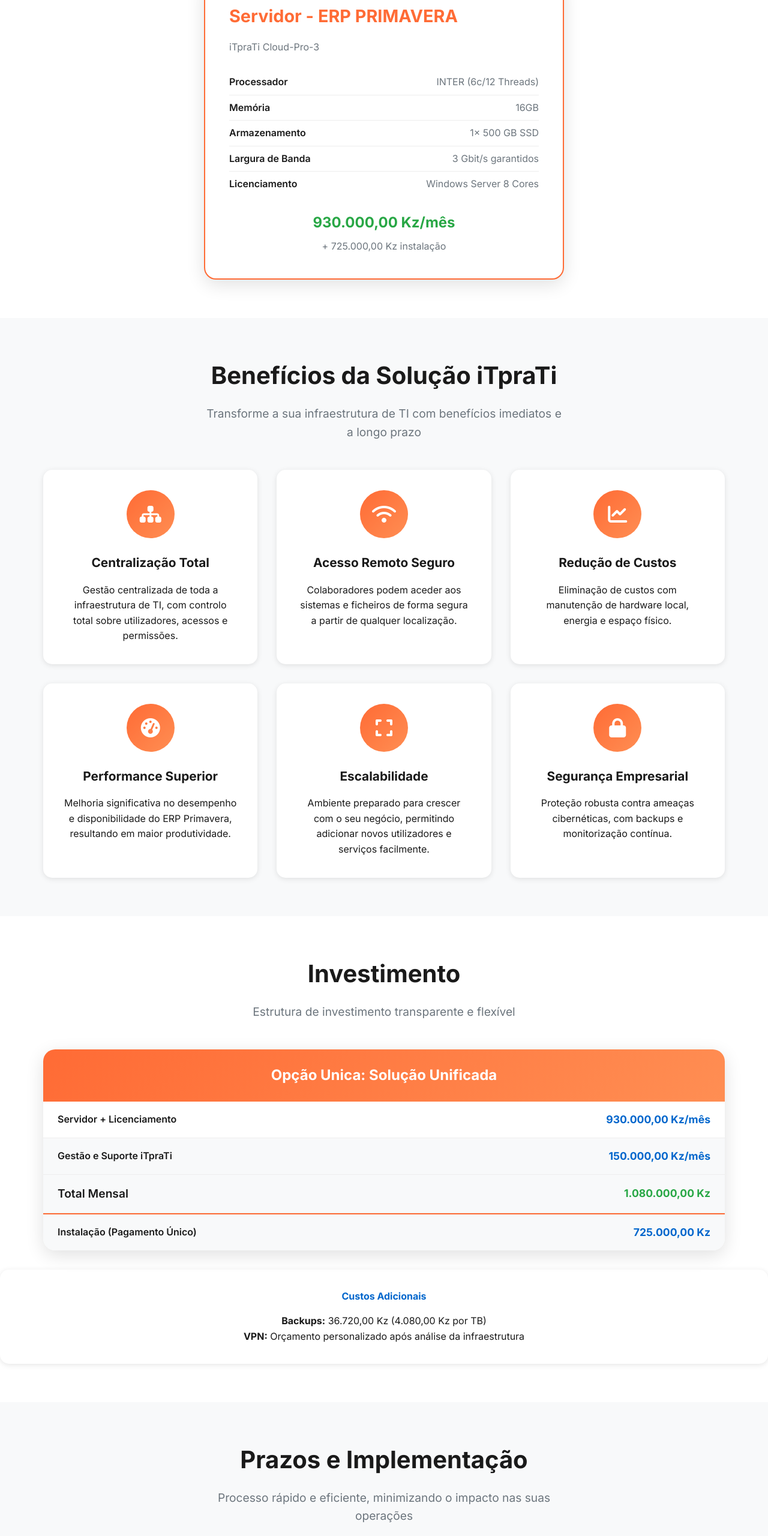
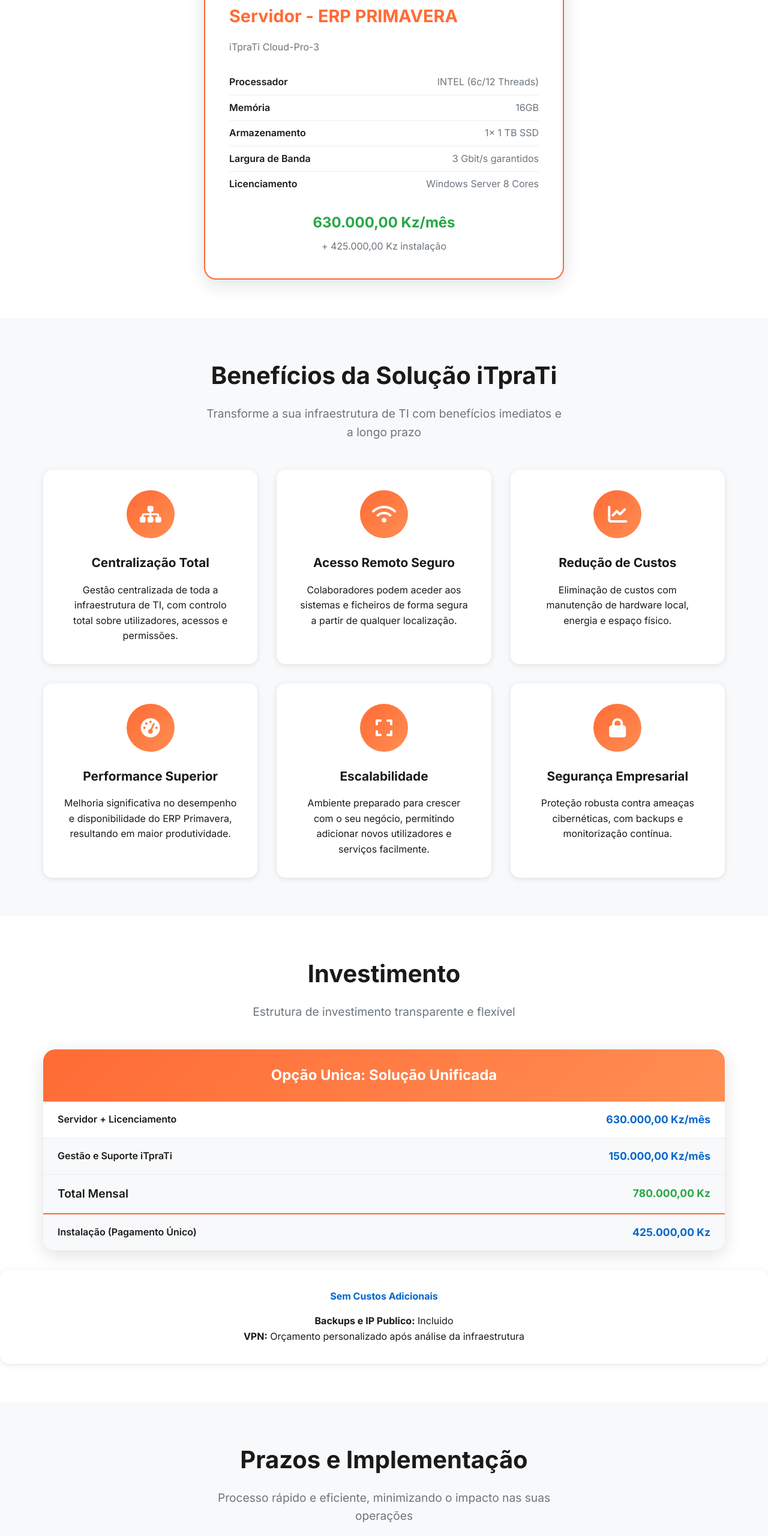
Before and after one commit to chavesfilip/itprati, a plain HTML site: page propostas/pegos/v1.html in a window 1280 px wide. Shown: the part 2200-4760 px from the top of the page at 60% size. Drawn offline with Linux system fonts and the light colour scheme.

Commit message:
Update server specifications and pricing details

```diff
--- a/propostas/pegos/v1.html
+++ b/propostas/pegos/v1.html
@@ -763,15 +763,15 @@
                         <h4 class="server-title" style="color: var(--accent-color);">Servidor - ERP PRIMAVERA</h4>
                         <p style="color: var(--medium-gray); margin-bottom: 1.5rem;">iTpraTi Cloud-Pro-3</p>
                         <ul class="server-specs">
-                            <li><span class="spec-label">Processador</span><span class="spec-value">INTER (6c/12 Threads)</span></li>
+                            <li><span class="spec-label">Processador</span><span class="spec-value">INTEL (6c/12 Threads)</span></li>
                             <li><span class="spec-label">Memória</span><span class="spec-value">16GB </span></li>
-                            <li><span class="spec-label">Armazenamento</span><span class="spec-value">1× 500 GB SSD </span></li>
+                            <li><span class="spec-label">Armazenamento</span><span class="spec-value">1× 1 TB SSD </span></li>
                             <li><span class="spec-label">Largura de Banda</span><span class="spec-value">3 Gbit/s garantidos</span></li>
                             <li><span class="spec-label">Licenciamento</span><span class="spec-value">Windows Server 8 Cores</span></li>
                         </ul>
                         <div style="text-align: center; margin-top: 1.5rem;">
-                            <div style="font-size: 1.5rem; font-weight: 700; color: var(--success-color);">930.000,00 Kz/mês</div>
-                            <div style="color: var(--medium-gray); margin-top: 0.5rem;">+ 725.000,00 Kz instalação</div>
+                            <div style="font-size: 1.5rem; font-weight: 700; color: var(--success-color);">630.000,00 Kz/mês</div>
+                            <div style="color: var(--medium-gray); margin-top: 0.5rem;">+ 425.000,00 Kz instalação</div>
                         </div>
                     </div>
                 </div>
@@ -874,7 +874,7 @@
                     <div class="pricing-body">
                         <div class="pricing-row">
                             <span class="pricing-label">Servidor + Licenciamento</span>
-                            <span class="pricing-value">930.000,00 Kz/mês</span>
+                            <span class="pricing-value">630.000,00 Kz/mês</span>
                         </div>
                         <div class="pricing-row">
                             <span class="pricing-label">Gestão e Suporte iTpraTi</span>
@@ -882,19 +882,19 @@
                         </div>
                         <div class="pricing-row" style="background: var(--light-gray); font-weight: 700; font-size: 1.2rem;">
                             <span class="pricing-label">Total Mensal</span>
-                            <span class="pricing-value" style="color: var(--success-color);">1.080.000,00 Kz</span>
+                            <span class="pricing-value" style="color: var(--success-color);">780.000,00 Kz</span>
                         </div>
                         <div class="pricing-row" style="border-top: 2px solid var(--accent-color);">
                             <span class="pricing-label">Instalação (Pagamento Único)</span>
-                            <span class="pricing-value">725.000,00 Kz</span>
+                            <span class="pricing-value">425.000,00 Kz</span>
                         </div>
                     </div>
                 </div>
             </div>
 
             <div style="text-align: center; margin-top: 2rem; padding: 2rem; background: white; border-radius: 15px; box-shadow: var(--shadow-light);">
-                <h4 style="color: var(--primary-color); margin-bottom: 1rem;">Custos Adicionais</h4>
-                <p><strong>Backups:</strong> 36.720,00 Kz (4.080,00 Kz por TB)</p>
+                <h4 style="color: var(--primary-color); margin-bottom: 1rem;">Sem Custos Adicionais</h4>
+                <p><strong>Backups e IP Publico:</strong> Incluido</p>
                 <p><strong>VPN:</strong> Orçamento personalizado após análise da infraestrutura</p>
             </div>
         </div>
@@ -964,7 +964,7 @@
         <div class="container">
             <div class="footer-content">
                 <div class="footer-logo">Nota de Transparencia</div>
-                <p style="margin-bottom: 2rem; opacity: 0.8;">Todos os serviços descritos serão executados pela iTpraTi e alojados no datacenter do parceiro Selenium.</p>
+                <p style="margin-bottom: 2rem; opacity: 0.8;">Todos os serviços descritos serão executados pela iTpraTi e alojados em datacenter de parceiros.</p>
 
                 <div class="footer-info">
                     <div class="footer-item">
```
